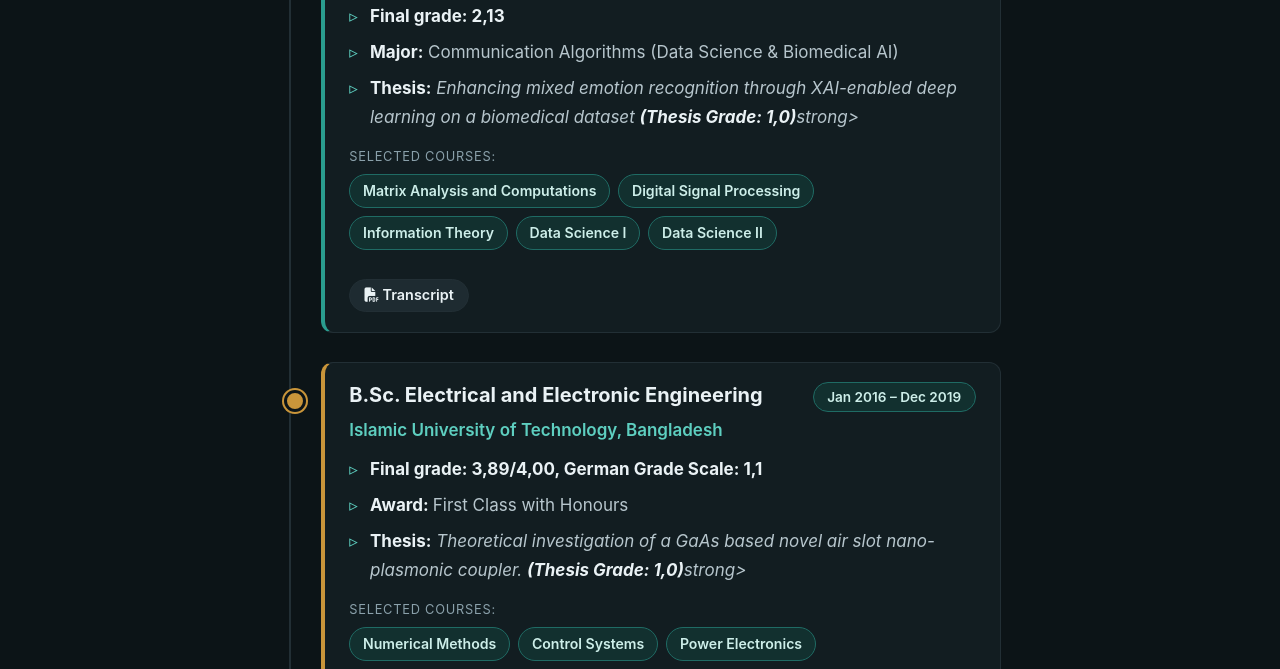
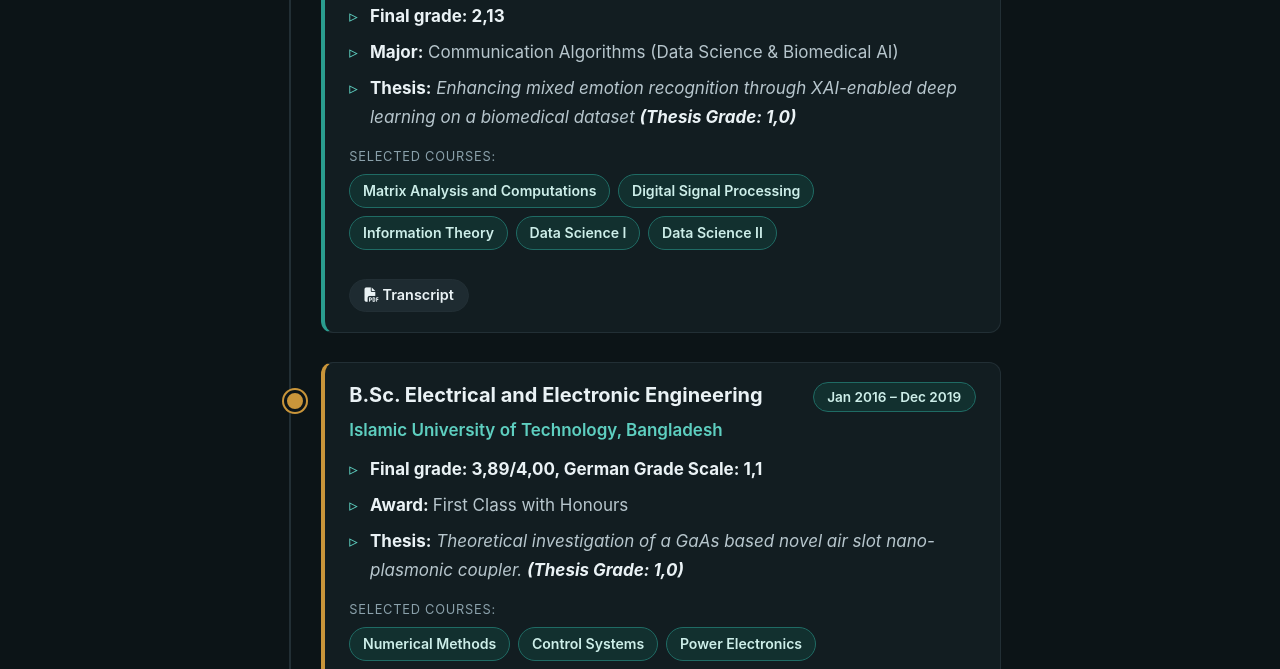
Before and after one commit to RafidAnwar/rafidanwar.github.io, a Jekyll site: the page built from education.md, in a window 1280 px wide and 1271 px high. Shown: the part 318-987 px from the top of the window. Built offline with Jekyll 4.4.1, drawn with Linux system fonts in a browser that asks for light colours.

Commit message:
Update education.md

```diff
--- a/education.md
+++ b/education.md
@@ -14,7 +14,7 @@ title: "Education"
 <ul>
 <li><strong>Final grade: 2,13 </strong></li>
 <li><strong>Major:</strong> Communication Algorithms (Data Science &amp; Biomedical AI)</li>
-<li><strong>Thesis:</strong> <em>Enhancing mixed emotion recognition through XAI-enabled deep learning on a biomedical dataset <strong>(Thesis Grade: 1,0)</strong>strong></em></li>
+<li><strong>Thesis:</strong> <em>Enhancing mixed emotion recognition through XAI-enabled deep learning on a biomedical dataset <strong>(Thesis Grade: 1,0)</strong></em></li>
 </ul>
 <div class="edu-label">Selected courses:</div>
 <div class="chips">
@@ -36,7 +36,7 @@ title: "Education"
 <ul>
 <li><strong>Final grade: 3,89/4,00, German Grade Scale: 1,1 </strong></li>
 <li><strong>Award: </strong> First Class with Honours </li>
-<li><strong>Thesis:</strong> <em>Theoretical investigation of a GaAs based novel air slot nano-plasmonic coupler. <strong>(Thesis Grade: 1,0)</strong>strong></em></li>
+<li><strong>Thesis:</strong> <em>Theoretical investigation of a GaAs based novel air slot nano-plasmonic coupler. <strong>(Thesis Grade: 1,0)</strong></em></li>
 </ul>
 <div class="edu-label">Selected courses:</div>
 <div class="chips">
```
